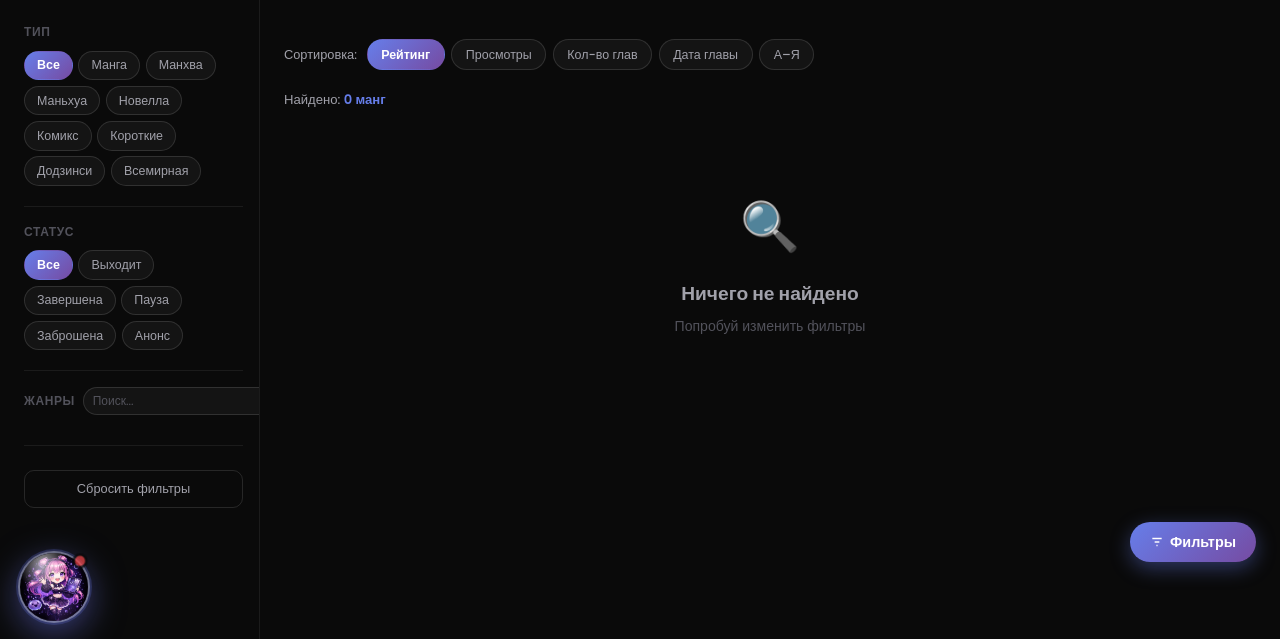
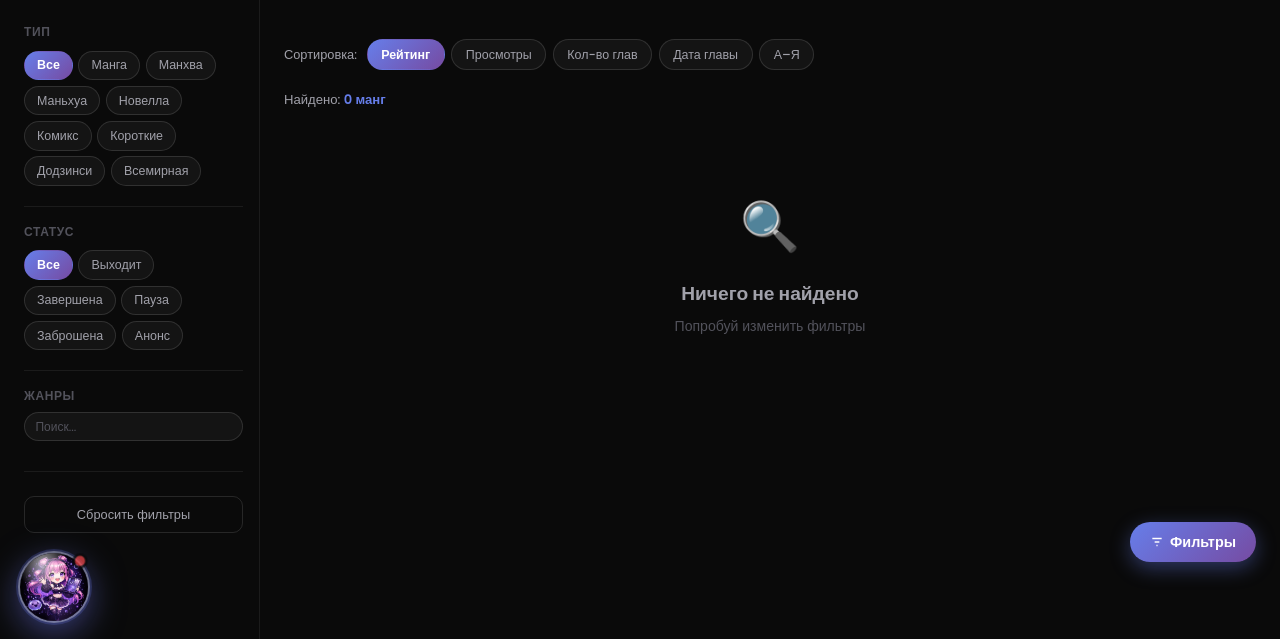
Before and after one commit to petr14/bublemanga, a Flask app: page /catalog in a window 1280 px wide. Shown: the part 162-801 px from the top of the page. Run offline with Flask 3, Linux system fonts and the light colour scheme; data that the repository does not hold is empty; parts of the project's set-up code (start-up, migrations or seed data) failed here and were passed over; some libraries are stand-ins or nearby versions.

Commit message:
судная ночь х2

```diff
--- a/templates/catalog.html
+++ b/templates/catalog.html
@@ -33,7 +33,7 @@
     /* ── Sidebar ── */
     .sidebar {
       width: 260px; flex-shrink: 0;
-      padding: 1.5rem 1rem 1.5rem 1.5rem;
+      padding: 1.5rem 1rem 6rem 1.5rem;
       border-right: 1px solid var(--border);
       position: sticky; top: 160px; align-self: flex-start;
       height: calc(100vh - 160px); overflow-y: auto;
@@ -97,11 +97,12 @@
 
     /* Genre filter header */
     .genre-filter-header {
-      display: flex; align-items: center; gap: .5rem; margin-bottom: .6rem;
+      display: flex; flex-direction: column; gap: .4rem; margin-bottom: .6rem;
     }
     .genre-filter-header .filter-label { margin-bottom: 0; }
     .genre-search-input {
-      flex: 1; padding: .25rem .55rem; border-radius: 20px; font-size: .75rem;
+      width: 100%; box-sizing: border-box;
+      padding: .3rem .65rem; border-radius: 20px; font-size: .75rem;
       border: 1px solid var(--border2); background: var(--card); color: var(--text1);
       font-family: inherit; outline: none; transition: border-color .15s;
     }
```
